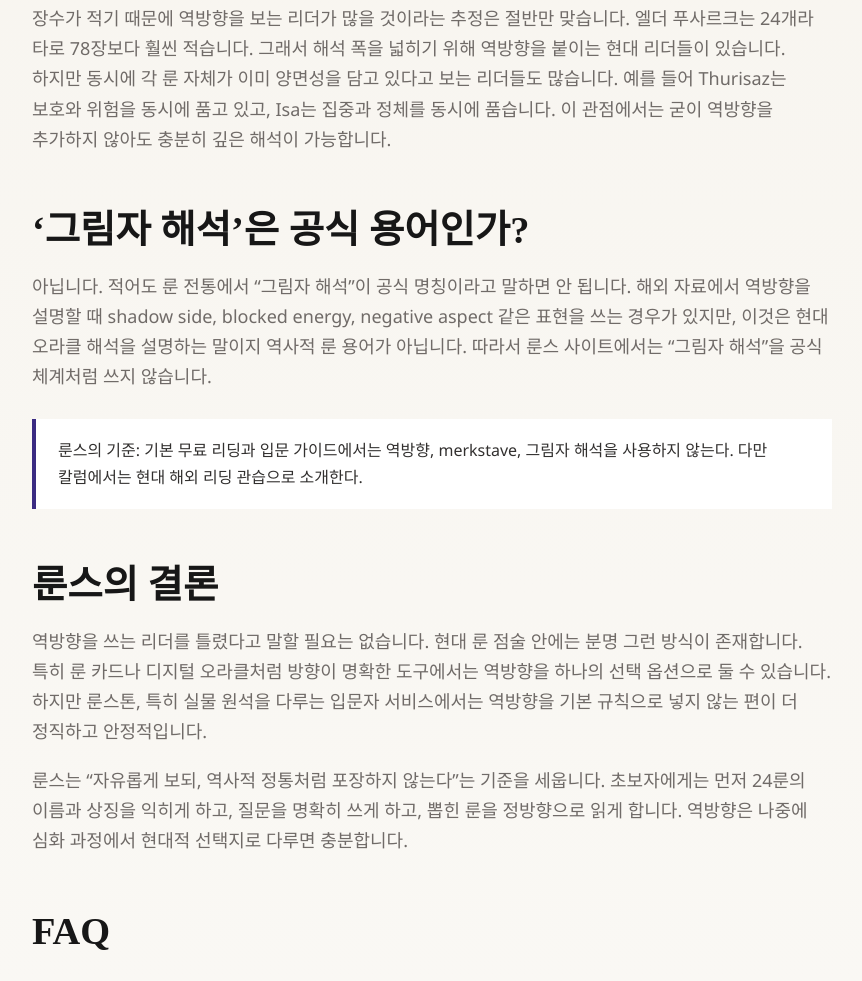
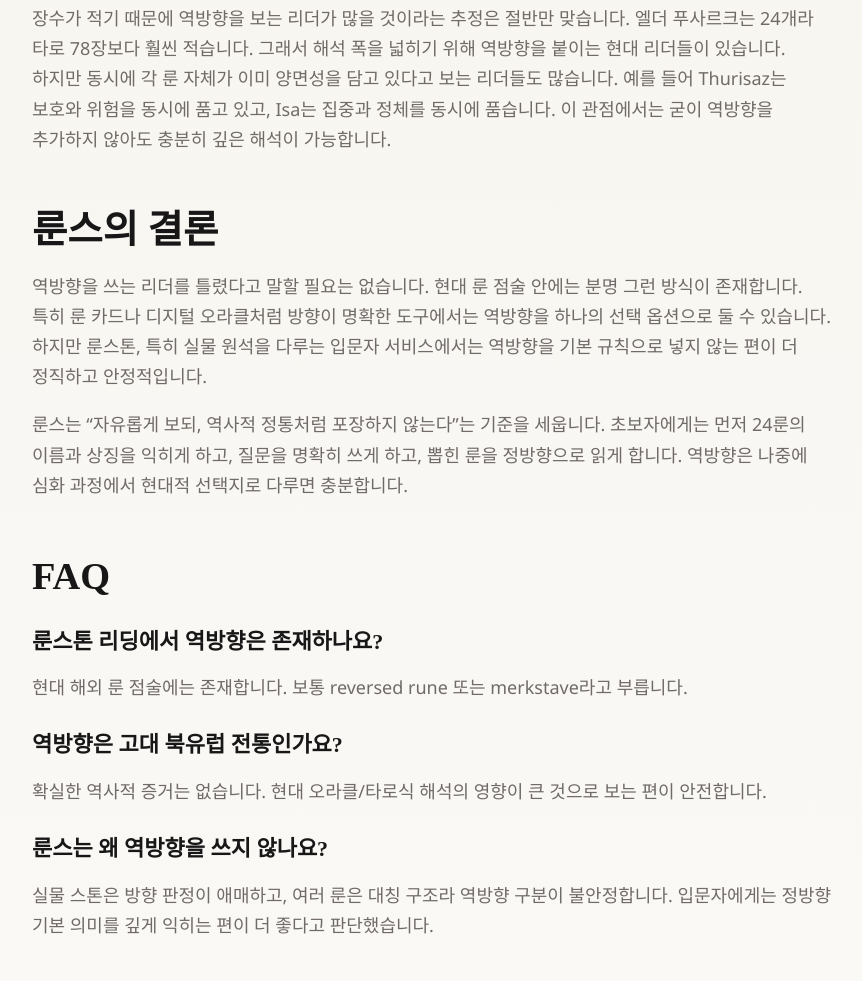
Before and after one commit to JAYONTHEBEATYO/runes-co-kr-mvp, a plain HTML site: page columns-reversed-runes.html in a window 1280 px wide. Shown: the part 1989-2970 px from the top of the page, without its empty margins (208-1070 px from the left). Drawn offline with Linux system fonts and the light colour scheme; a web font is replaced by a local one.

Commit message:
Remove shadow interpretation section from reversed runes column

```diff
--- a/columns-reversed-runes.html
+++ b/columns-reversed-runes.html
@@ -57,11 +57,6 @@
 
       <p>장수가 적기 때문에 역방향을 보는 리더가 많을 것이라는 추정은 절반만 맞습니다. 엘더 푸사르크는 24개라 타로 78장보다 훨씬 적습니다. 그래서 해석 폭을 넓히기 위해 역방향을 붙이는 현대 리더들이 있습니다. 하지만 동시에 각 룬 자체가 이미 양면성을 담고 있다고 보는 리더들도 많습니다. 예를 들어 Thurisaz는 보호와 위험을 동시에 품고 있고, Isa는 집중과 정체를 동시에 품습니다. 이 관점에서는 굳이 역방향을 추가하지 않아도 충분히 깊은 해석이 가능합니다.</p>
 
-      <h2>‘그림자 해석’은 공식 용어인가?</h2>
-      <p>아닙니다. 적어도 룬 전통에서 “그림자 해석”이 공식 명칭이라고 말하면 안 됩니다. 해외 자료에서 역방향을 설명할 때 shadow side, blocked energy, negative aspect 같은 표현을 쓰는 경우가 있지만, 이것은 현대 오라클 해석을 설명하는 말이지 역사적 룬 용어가 아닙니다. 따라서 룬스 사이트에서는 “그림자 해석”을 공식 체계처럼 쓰지 않습니다.</p>
-
-      <blockquote>룬스의 기준: 기본 무료 리딩과 입문 가이드에서는 역방향, merkstave, 그림자 해석을 사용하지 않는다. 다만 칼럼에서는 현대 해외 리딩 관습으로 소개한다.</blockquote>
-
       <h2>룬스의 결론</h2>
       <p>역방향을 쓰는 리더를 틀렸다고 말할 필요는 없습니다. 현대 룬 점술 안에는 분명 그런 방식이 존재합니다. 특히 룬 카드나 디지털 오라클처럼 방향이 명확한 도구에서는 역방향을 하나의 선택 옵션으로 둘 수 있습니다. 하지만 룬스톤, 특히 실물 원석을 다루는 입문자 서비스에서는 역방향을 기본 규칙으로 넣지 않는 편이 더 정직하고 안정적입니다.</p>
 
--- a/llms.txt
+++ b/llms.txt
@@ -7,7 +7,7 @@
 - [입문 가이드](https://runes.co.kr/beginner): 룬 문자와 룬스톤을 처음 접하는 사용자를 위한 기본 가이드
 - [칼럼](https://runes.co.kr/columns): 룬스톤 리딩 방법, 역방향 고찰, 캐스팅 관련 장문 칼럼
 - [룬 캐스팅 칼럼](https://runes.co.kr/columns-rune-casting): 룬스톤을 던져 읽는 방식에 대한 정리
-- [역방향 고찰](https://runes.co.kr/columns-reversed-runes): 역방향, merkstave, 그림자 해석에 대한 보수적 검토
+- [역방향 고찰](https://runes.co.kr/columns-reversed-runes): 역방향과 merkstave를 현대 리딩 관습과 역사적 근거 관점에서 검토
 
 ## 24룬 상세 페이지
 - [페후 (Fehu)](https://runes.co.kr/runes/fehu): 자원, 소유, 흐름, 값어치
```
